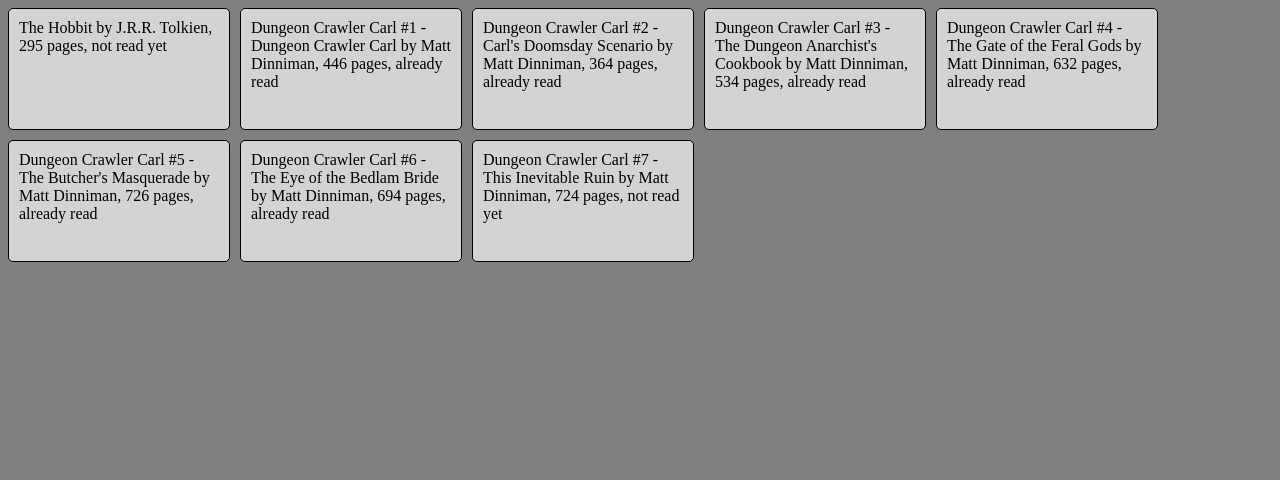
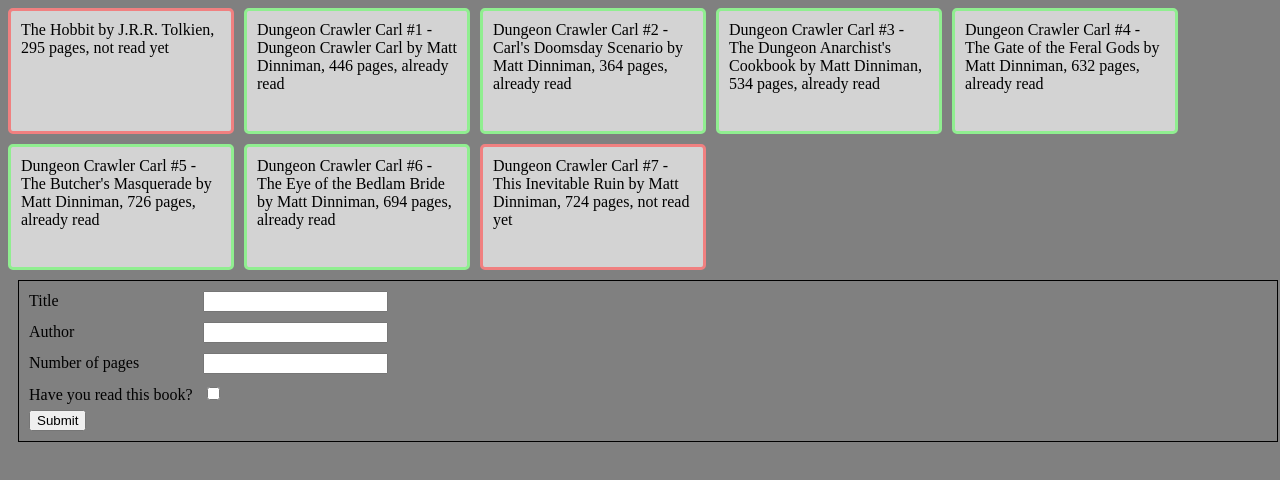
Before and after one commit to dwlknsn/TOP-JS-Library-Project, a plain HTML site: page index.html in a window 1280 px wide. Drawn offline with Linux system fonts and the light colour scheme.

Commit message:
Add form for adding new book

```diff
--- a/index.html
+++ b/index.html
@@ -5,11 +5,35 @@
   <meta name="viewport" content="width=device-width, initial-scale=1.0">
   <link rel="stylesheet" href="./styles.css">
   <script type="module" src="./script.js"></script>
-  <title>Document</title>
+  <title>Library</title>
 </head>
 <body>
 
   <div id="bookshelf"></div>
 
+  <div id="form-wrapper">
+    <form id="new-book-form">
+      <div class="input-group">
+        <label for="title">Title</label>
+        <input type="text" name="title" id="title" required />
+      </div>
+      <div class="input-group">
+        <label for="author">Author</label>
+        <input type="text" name="author" id="author" required />
+      </div>
+      <div class="input-group">
+        <label for="page-count">Number of pages</label>
+        <input type="number" name="page-count" id="page-count" required />
+      </div>
+      <div class="input-group">
+        <label for="read">Have you read this book?</label>
+        <input type="checkbox" name="read" id="read">
+      </div>
+      <div class="input-group">
+        <button type="submit" value="Add Book" id="add-book-button">Submit</button>
+      </div>
+    </form>
+  </div>
+
 </body>
 </html>
--- a/script.js
+++ b/script.js
@@ -1,7 +1,4 @@
-// console.log("connected")
-
-const myLibrary = [];
-
+// constructor
 function Book(title, author, pages, read) {
   this.title = title;
   this.author = author;
@@ -12,12 +9,8 @@
   }
 }
 
-function addBookToLibrary(book) {
-  return myLibrary.push(book);
-}
-
 const bookData = [
-  ["The Hobbit", "J.R.R. Tolkien", "295", false],
+  ["The Hobbit", "J.R.R. Tolkien", 295, false],
   ["Dungeon Crawler Carl #1 - Dungeon Crawler Carl", "Matt Dinniman", 446, true],
   ["Dungeon Crawler Carl #2 - Carl's Doomsday Scenario", "Matt Dinniman", 364, true],
   ["Dungeon Crawler Carl #3 - The Dungeon Anarchist's Cookbook", "Matt Dinniman", 534, true],
@@ -27,19 +20,41 @@
   ["Dungeon Crawler Carl #7 - This Inevitable Ruin", "Matt Dinniman", 724, false],
 ]
 
+const myLibrary = [];
+
+function addBookToLibrary(book) {
+  return myLibrary.push(book);
+}
+
 bookData.forEach(e => {
   const book = new Book(e[0], e[1], e[2], e[3]);
   addBookToLibrary(book);
 });
 
-// console.table(myLibrary);
-
 const bookshelf = document.querySelector("#bookshelf")
 
 myLibrary.forEach((book, index) => {
+  const id = `book-${index + 1}`
+  addBookToUI(book, id)
+});
+
+function addBookToUI(book, id) {
   const newDiv = document.createElement("div");
-  newDiv.id = `book-${index + 1}`;
+  newDiv.id = id;
   newDiv.classList.add("card");
+  newDiv.classList.add(book.read ? "read" : "not-read");
   newDiv.innerText = book.info();
   bookshelf.appendChild(newDiv);
-});
+}
+
+const addBookButton = document.querySelector("#add-book-button")
+const newBookForm = document.querySelector("#new-book-form")
+
+newBookForm.addEventListener("submit", (event) => {
+  event.preventDefault();
+  const formData = new FormData(newBookForm);
+  const book = new Book(...formData.values());
+  addBookToLibrary(book);
+  addBookToUI(book, `book-${myLibrary.indexOf(book) + 1}`);
+  newBookForm.reset();
+})
--- a/styles.css
+++ b/styles.css
@@ -12,10 +12,42 @@
 }
 
 .card {
-  border: 1px solid black;
+  border: 3px solid black;
   padding: 10px;
   min-height: 100px;
   width: clamp(200px, 10%, 500px);
   background-color: lightgray;
   border-radius: 5px;
 }
+
+.read {
+  border-color: lightgreen;
+}
+
+.not-read {
+  border-color: lightcoral;
+}
+
+#form-wrapper {
+  padding: 10px;
+  margin: 10px;
+  border: 1px solid black;
+
+  #new-book-form {
+    display: table;
+
+    .input-group {
+      display: table-row;
+    }
+
+    label,
+    input {
+      display: table-cell;
+      margin-bottom: 10px;
+    }
+
+    label {
+      padding-right: 10px;
+    }
+  }
+}
```
